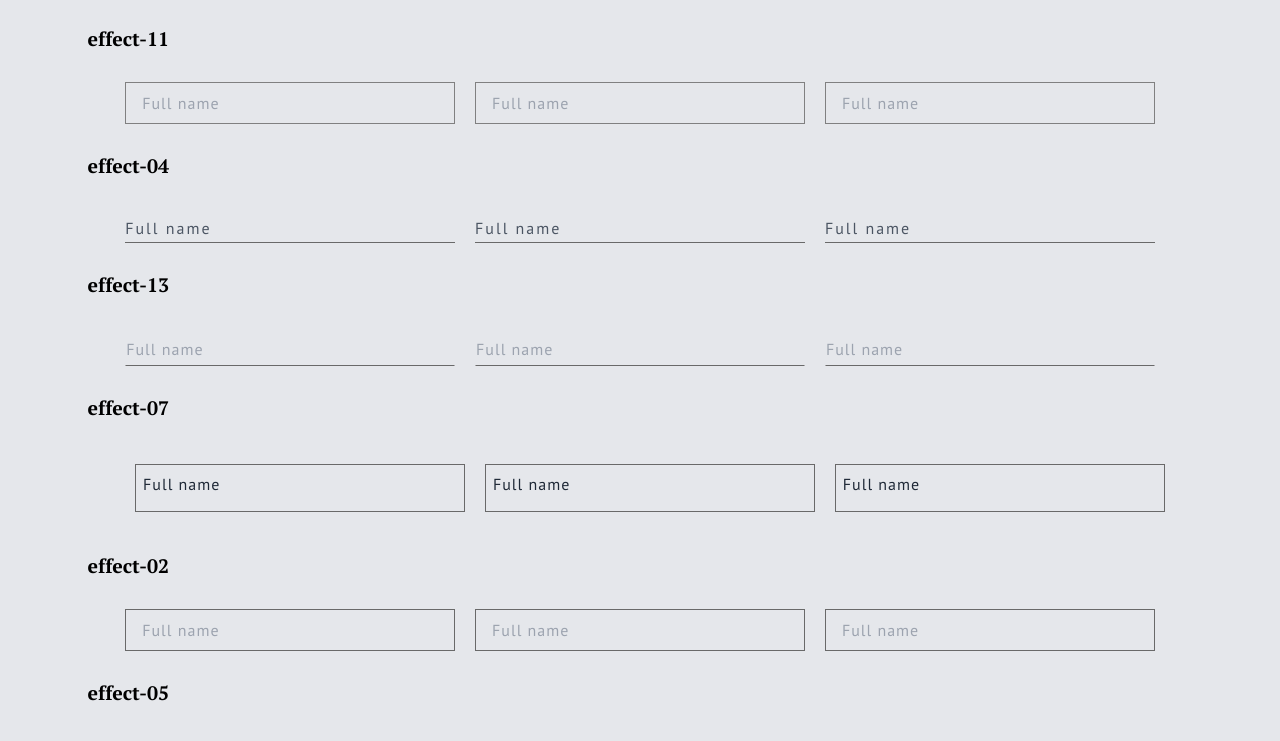
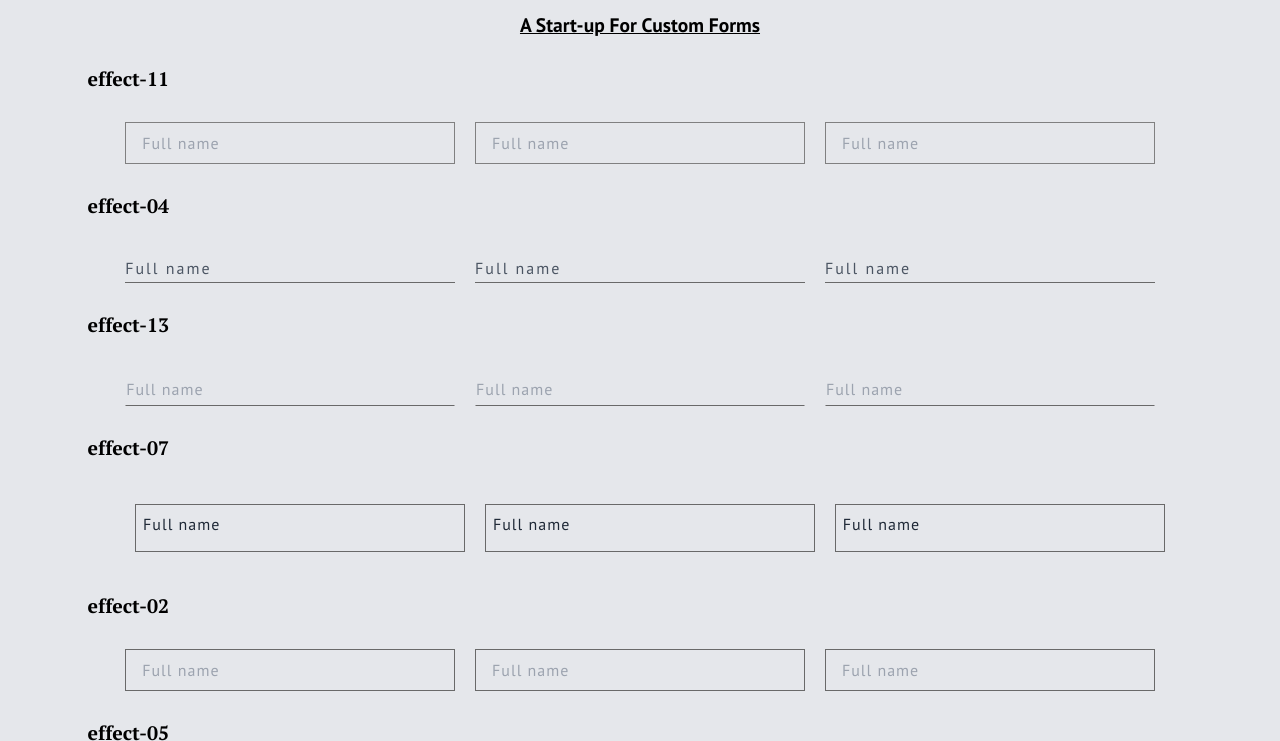
Before and after one commit to MAbdurahman/tw-input-forms, a website: page index.html in a window 1280 px wide. Shown: the part 128-869 px from the top of the page. Drawn offline with Linux system fonts and the light colour scheme; a web font is replaced by a local one.

Commit message:
Update min-height for body and add padding-bottom for some device dimensions

```diff
--- a/index.html
+++ b/index.html
@@ -16,7 +16,7 @@
     <link href="./css/styles.css" rel="stylesheet">
     <title>tw-input-forms</title>
 </head>
-<body class="bg-gray-200 extra-margin-bottom">
+<body class="bg-gray-200">
 <div class="container mx-auto ">
     <section>
         <div class="text-center mt-12">
--- a/input.css
+++ b/input.css
@@ -42,9 +42,7 @@
       /*16px */
       scroll-behavior: smooth;
    }
-   body {
-      min-height: 100vh;
-   }
+
 
    /* Large Devices (Desktops & Laptops) */
    @media (min-width: 1200px) and (max-width: 1299px) {}
@@ -85,9 +83,11 @@
 
    }
    body {
-      height: 100vh;
-      margin: 0 0 8em;
-      padding: 0 0 8em;
+      /*height: 100vh;*/
+      min-height: 1344px;
+      /*margin: 0 0 8em;*/
+      padding-top: 4em;
+      padding-bottom: 4em;
       overflow-x: hidden;
       display: flex;
       justify-content: center;
@@ -98,6 +98,12 @@
       background-color: #f0f0f0;
 
    }
+   @media (max-width: 820px) {
+      body {
+         margin-bottom: 4em;
+      }
+
+}
 
    h1,
    h2,
```
Also changed, not shown: css/styles.css.
